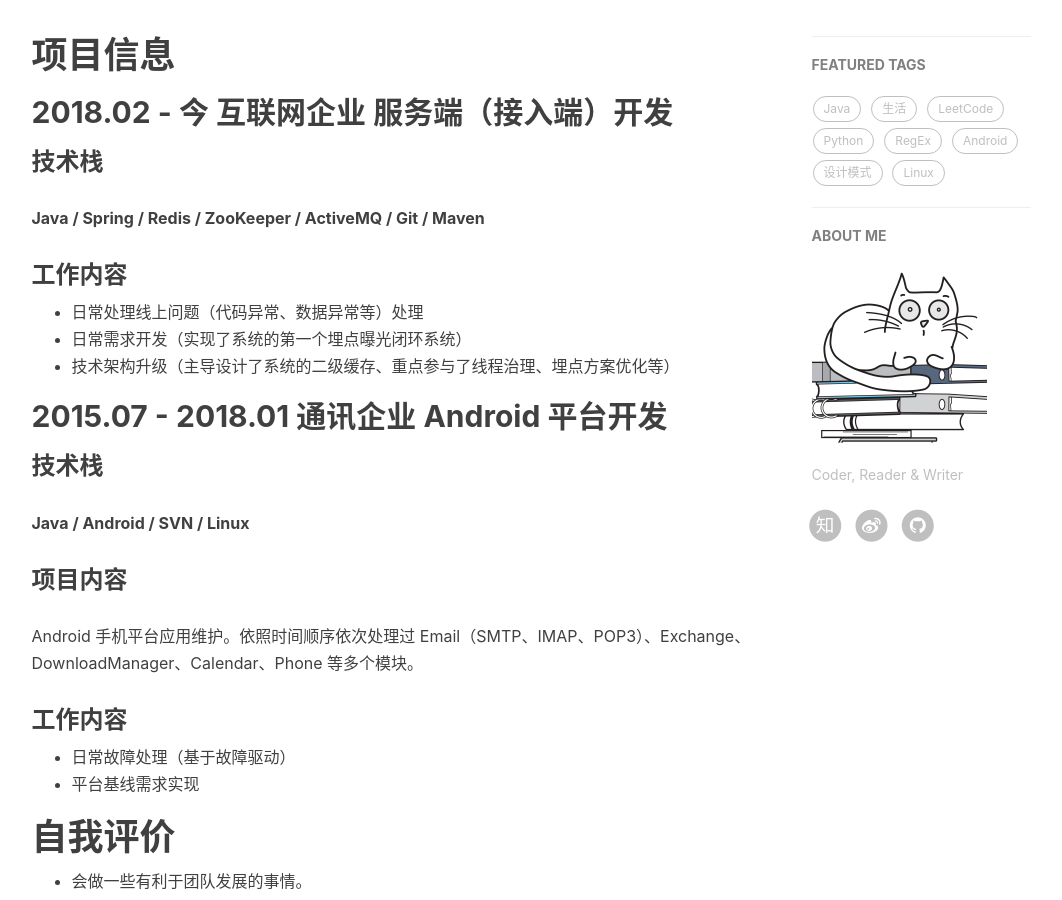
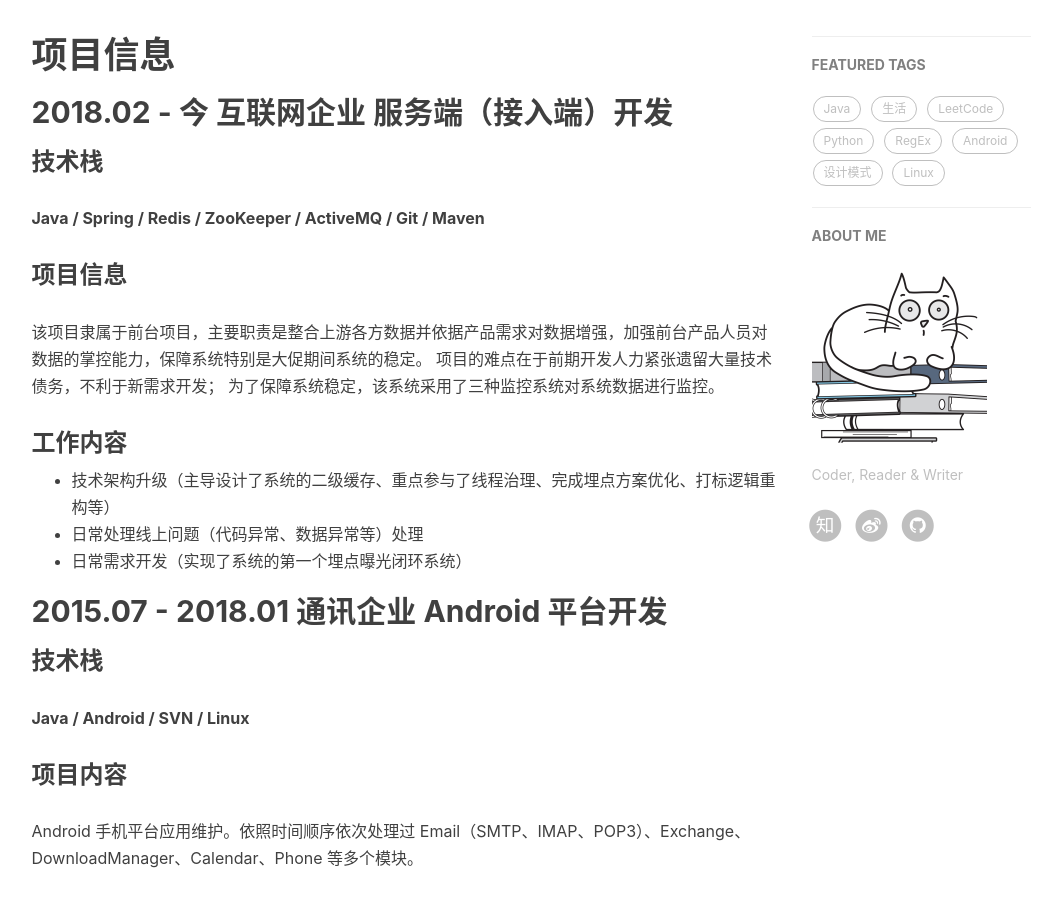
Before and after one commit to fxleyu/fxleyu.github.io, a Jekyll site: the page built from about.md, in a window 1280 px wide and 900 px high, scrolled down 402 px. Shown: the whole window, without its empty margins (136-1198 px from the left). Built offline with Jekyll 4.4.1, drawn with Linux system fonts in a browser that asks for light colours; nearby versions of some CDN libraries; comment, search, counter and statistics services are not loaded.

Commit message:
[UPDATE] 详细描述当前项目

```diff
--- a/about.md
+++ b/about.md
@@ -10,10 +10,15 @@ title: About
 ### 技术栈
 **Java / Spring / Redis / ZooKeeper / ActiveMQ / Git / Maven**
 
+### 项目信息
+该项目隶属于前台项目，主要职责是整合上游各方数据并依据产品需求对数据增强，加强前台产品人员对数据的掌控能力，保障系统特别是大促期间系统的稳定。
+项目的难点在于前期开发人力紧张遗留大量技术债务，不利于新需求开发；
+为了保障系统稳定，该系统采用了三种监控系统对系统数据进行监控。
+
 ### 工作内容
+- 技术架构升级（主导设计了系统的二级缓存、重点参与了线程治理、完成埋点方案优化、打标逻辑重构等）
 - 日常处理线上问题（代码异常、数据异常等）处理
 - 日常需求开发（实现了系统的第一个埋点曝光闭环系统）
-- 技术架构升级（主导设计了系统的二级缓存、重点参与了线程治理、埋点方案优化等）
 
 ## 2015.07 - 2018.01 通讯企业 Android 平台开发
 ### 技术栈
```
